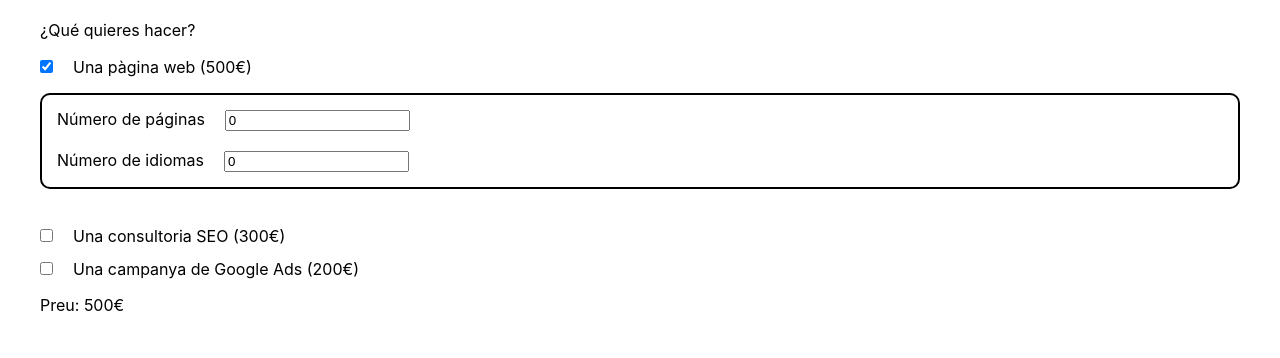
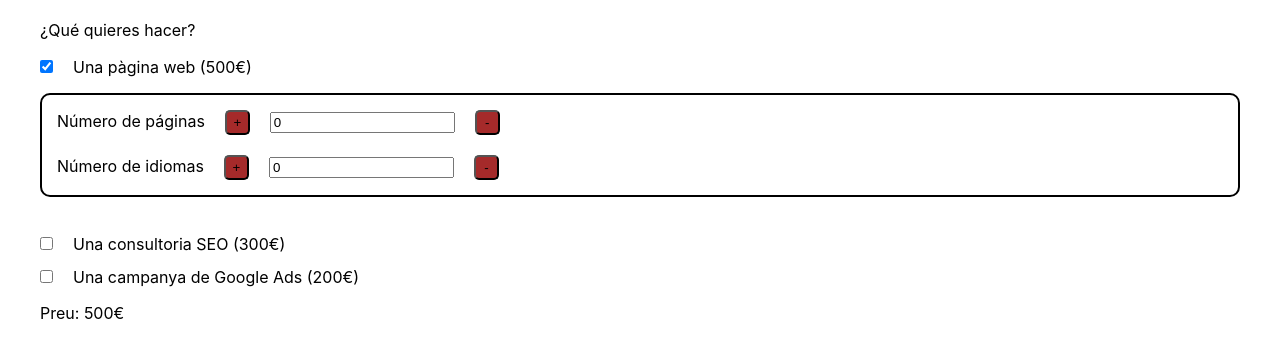
Before and after one commit to franciscodiegonobre/sprint-7, a React (Create React App) app: page / in a window 1280 px wide. Both pictures are taken after a click on the checkbox "Una pàgina web (500€)". Shown: the top 358 px of the page. Built offline with nearby package versions, Linux system fonts and the light colour scheme.

Commit message:
ejercicio-3

```diff
--- a/src/App.js
+++ b/src/App.js
@@ -1,7 +1,9 @@
 import "./App.css";
 import { useState } from "react";
+import Buttons from "./components/Buttons";
 
 function App() {
+  // const to handle states
   const [formData, setFormData] = useState({
     webPage: false,
     seoService: false,
@@ -12,6 +14,7 @@ function App() {
 
   const [total, setTotal] = useState(0);
 
+  //function to handle each event change => checkbox or number
   function handleChange(event) {
     setFormData((prevFormData) => {
       return {
@@ -25,6 +28,7 @@ function App() {
     handleTotal(event);
   }
 
+  //function with conditions to set the total, called by the function above
   function handleTotal(event) {
     if (event.target.name === "webPage" && event.target.checked) {
       setTotal((prevTotal) => prevTotal + 500);
@@ -54,8 +58,33 @@ function App() {
     }
   }
 
+  //functions related to the buttons component
+  function addPageNumber() {
+    let newFormData = { ...formData };
+    newFormData.pageNumber++;
+    setFormData(newFormData);
+  }
+
+  function subtractPageNumber() {
+    let newFormData = { ...formData };
+    newFormData.pageNumber--;
+    setFormData(newFormData);
+  }
+
+  function addPageLanguages() {
+    let newFormData = { ...formData };
+    newFormData.pageLanguages++;
+    setFormData(newFormData);
+  }
+
+  function subtractLanguages() {
+    let newFormData = { ...formData };
+    newFormData.pageLanguages--;
+    setFormData(newFormData);
+  }
+
   return (
-    <form>
+    <div>
       <p>¿Qué quieres hacer?</p>
       <input
         type="checkbox"
@@ -66,27 +95,29 @@ function App() {
       />
       <label htmlFor="webPage">Una pàgina web (500€)</label>
       {formData.webPage && (
+        <>
           <div className="webPageExtras">
             <label htmlFor="pageNumber">Número de páginas</label>
-          <input
-            type="number"
-            id="pageNumber"
-            placeholder="0"
-            onInput={handleChange}
-            name="pageNumber"
-            value={formData.pageNumber}
+            <Buttons
+              add={addPageNumber}
+              subtract={subtractPageNumber}
+              inputId={"pageNumber"}
+              handleClick={handleChange}
+              inputName={"pageNumber"}
+              inputValue={formData.pageNumber}
             />
             <br />
             <label htmlFor="pageLanguages">Número de idiomas</label>
-          <input
-            type="number"
-            id="pageLanguages"
-            placeholder="0"
-            onInput={handleChange}
-            name="pageLanguages"
-            value={formData.pageLanguages}
+            <Buttons
+              add={addPageLanguages}
+              subtract={subtractLanguages}
+              inputId={"pageLanguages"}
+              handleClick={handleChange}
+              inputName={"pageLanguages"}
+              inputValue={formData.pageLanguages}
             />
           </div>
+        </>
       )}
 
       <br />
@@ -115,7 +146,7 @@ function App() {
           : total}
         €
       </p>
-    </form>
+    </div>
   );
 }
 
--- /dev/null
+++ b/src/components/Buttons.js
@@ -0,0 +1,19 @@
+import "./buttons.css";
+
+const Buttons = (props) => {
+  return (
+    <>
+      <button onClick={props.add}>+</button>
+      <input
+        type="text"
+        value={props.inputValue}
+        id={props.inputId}
+        onInput={props.handleClick}
+        name={props.inputName}
+      ></input>
+      <button onClick={props.subtract}>-</button>
+    </>
+  );
+};
+
+export default Buttons;
--- /dev/null
+++ b/src/components/buttons.css
@@ -0,0 +1,6 @@
+button {
+    background-color: brown;
+    border-radius: 5px;
+    width: 25px;
+    height: 25px
+}
```
Lines whose indentation alone changed are shown as unchanged.
